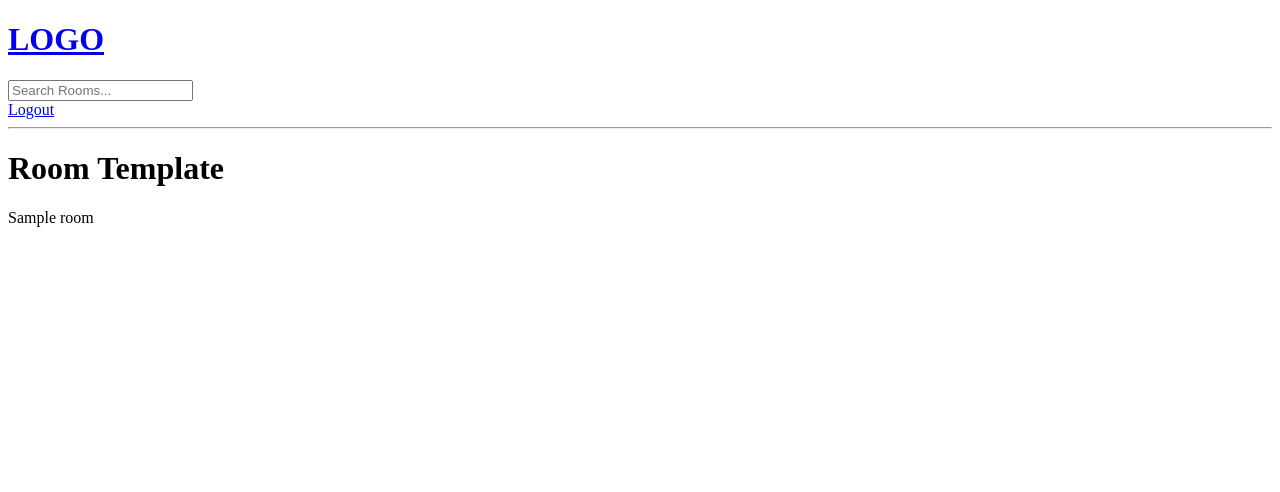
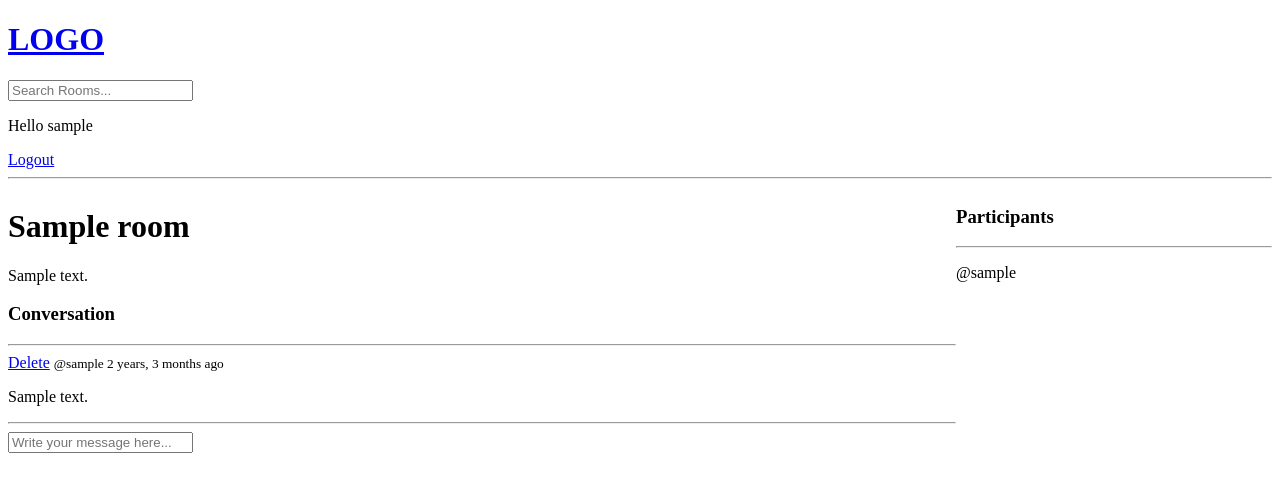
Before and after one commit to Salavei/development_forum, a Django app: page /room/1/ in a window 1280 px wide. Shown: the top 492 px of the page. Run offline with Django 4.2, Linux system fonts and the light colour scheme; a user stored in the database is signed in; tables that the repository leaves empty hold one stand-in row (values such as "Sample post").

Commit message:
create user login/logout/register. create user profile. separate  components html

```diff
--- a/base/models.py
+++ b/base/models.py
@@ -14,7 +14,7 @@ class Room(models.Model):
     topic = models.ForeignKey(Topic, on_delete=models.SET_NULL, null=True)
     name = models.CharField(max_length=200)
     description = models.TextField(null=True, blank=True)
-    # participants =
+    participants = models.ManyToManyField(User, related_name='participants', blank=True)
     update = models.DateTimeField(auto_now=True)
     created = models.DateTimeField(auto_now_add=True)
 
@@ -32,5 +32,8 @@ class Message(models.Model):
     update = models.DateTimeField(auto_now=True)
     created = models.DateTimeField(auto_now_add=True)
 
+    class Meta:
+        ordering = ['-update', '-created']
+
     def __str__(self):
         return self.body[0:50]
--- a/base/templates/base/room.html
+++ b/base/templates/base/room.html
@@ -1,7 +1,60 @@
 {% extends 'main.html' %}
 
 {% block content %}
-    <h1>Room Template</h1>
-    {{ room }}
+    <style>
+        .room-container {
 
+            display: grid;
+            grid-template-columns: 3fr 1fr;
+        }
+    </style>
+
+    <div class="room-container">
+
+        <div>
+
+
+            <h1> {{ room.name }} </h1>
+
+            <p> {{ room.description }}</p>
+
+            <div class="comment-wrapper">
+                <h3>Conversation</h3>
+                <hr>
+                {% for message in room_messages %}
+
+                    <div>
+                        {% if request.user == message.user %}
+                        <a href="{% url 'delete-message' message.id %}">Delete</a>
+                        {% endif %}
+                        <small>@{{ message.user }} {{ message.created|timesince }} ago </small>
+                        <p>{{ message.body }}</p>
+                        <hr>
+                    </div>
+                {% endfor %}
+            </div>
+
+            {% if request.user.is_authenticated %}
+                <div class="comment-form">
+                    <form method="POST" action="">{% csrf_token %}
+
+
+                        <input type="text" name="body" placeholder="Write your message here..."/>
+
+                    </form>
+
+                </div>
+            {% endif %}
+        </div>
+
+        <div>
+            <h3>Participants</h3>
+            <hr>
+            {% for participant in participants %}
+                <div>
+                    <p>@{{ participant.username }} </p>
+                </div>
+            {% endfor %}
+        </div>
+    </div>
 {% endblock %}
--- a/base/urls.py
+++ b/base/urls.py
@@ -1,16 +1,17 @@
 from django.urls import path
 from . import views
-
 
 urlpatterns = [
 
     path('login/', views.loginPage, name='login'),
     path('logout/', views.logoutUser, name='logout'),
-
+    path('register/', views.registerPage, name='register'),
 
     path('', views.home, name='home'),
     path('room/<str:pk>/', views.room, name='room'),
+    path('profile/<str:pk>/', views.userProfile, name='user-profile'),
     path('create-room/', views.createRoom, name='create-room'),
     path('update-room/<str:pk>/', views.updateRoom, name='update-room'),
     path('delete-room/<str:pk>/', views.deleteRoom, name='delete-room'),
+    path('delete-message/<str:pk>/', views.deleteMessage, name='delete-message'),
 ]
--- a/base/views.py
+++ b/base/views.py
@@ -1,7 +1,10 @@
 from django.shortcuts import render, redirect
+from django.http import HttpResponse
 from django.db.models import Q
+from django.contrib.auth.decorators import login_required
 from django.contrib.auth import authenticate, login, logout
-from .models import Room, Topic
+from django.contrib.auth.forms import UserCreationForm
+from .models import Room, Topic, Message
 from .forms import RoomForm
 from django.contrib.auth.models import User
 from django.contrib import messages
@@ -16,15 +19,19 @@ def home(request):
     )
     topics = Topic.objects.all()
     room_count = rooms.count()
+    room_messages = Message.objects.all().filter(Q(room__topic__name__icontains=q))
 
-    context = {'rooms': rooms, 'topics': topics, 'room_count': room_count}
+    context = {'rooms': rooms, 'topics': topics, 'room_count': room_count, 'room_messages': room_messages}
     return render(request, 'base/home.html', context)
 
 
 def loginPage(request):
-    context = {}
+    page = 'login'
+    if request.user.is_authenticated:
+        return redirect('home')
+
     if request.method == 'POST':
-        username = request.POST.get('username')
+        username = request.POST.get('username').lower()
         password = request.POST.get('password')
         try:
             user = User.objects.get(username=username)
@@ -36,7 +43,7 @@ def loginPage(request):
             return redirect('home')
         else:
             messages.error(request, 'Username OR password does not exist')
-
+    context = {'page': page}
     return render(request, 'base/login_register.html', context)
 
 
@@ -45,13 +52,50 @@ def logoutUser(request):
     return redirect('home')
 
 
+def registerPage(request):
+    form = UserCreationForm()
+    context = {'form': form}
+    if request.method == 'POST':
+        form = UserCreationForm(request.POST)
+        if form.is_valid():
+            user = form.save(commit=False)
+            user.username = user.username.lower()
+            user.save()
+            login(request, user)
+            return redirect('home')
+        else:
+            messages.error(request, 'An error occurred during registration')
+
+    return render(request, 'base/login_register.html', context)
+
+
 def room(request, pk):
     room = Room.objects.get(id=pk)
-    context = {'room': room}
+    room_messages = room.message_set.all().order_by('-created')
+    participants = room.participants.all()
+    if request.method == 'POST' and request.POST.get('body'):
+        messages = Message.objects.create(
+            user=request.user,
+            room=room,
+            body=request.POST.get('body')
+        )
+        room.participants.add(request.user)
+        return redirect('room', pk=room.id)
 
+    context = {'room': room, 'room_messages': room_messages, 'participants': participants}
     return render(request, 'base/room.html', context)
 
 
+def userProfile(request, pk):
+    user = User.objects.get(id=pk)
+    rooms = user.room_set.all()
+    room_messages = user.message_set.all()
+    topics = Topic.objects.all()
+    context = {'user': user, 'rooms': rooms, 'room_messages': room_messages, 'topics': topics}
+    return render(request, 'base/profile.html', context)
+
+
+@login_required(login_url='login')
 def createRoom(request):
     form = RoomForm()
     if request.method == 'POST':
@@ -63,10 +107,13 @@ def createRoom(request):
     return render(request, 'base/room_form.html', context)
 
 
+@login_required(login_url='login')
 def updateRoom(request, pk):
     room = Room.objects.get(id=pk)
     form = RoomForm(instance=room)
 
+    if request.user != room.host:
+        return HttpResponse('You are not allowed here!!')
     if request.method == 'POST':
         form = RoomForm(request.POST, instance=room)
         if form.is_valid():
@@ -77,9 +124,26 @@ def updateRoom(request, pk):
     return render(request, 'base/room_form.html', context)
 
 
+@login_required(login_url='login')
 def deleteRoom(request, pk):
     room = Room.objects.get(id=pk)
+
+    if request.user != room.host:
+        return HttpResponse('You are not allowed here!!')
+
     if request.method == 'POST':
         room.delete()
         return redirect('home')
     return render(request, 'base/delete.html', {'obj': room})
+
+
+@login_required(login_url='login')
+def deleteMessage(request, pk):
+    message = Message.objects.get(id=pk)
+    if request.user != message.user:
+        return HttpResponse('You are not allowed here!!')
+
+    if request.method == 'POST':
+        message.delete()
+        return redirect('home')
+    return render(request, 'base/delete.html', {'obj': message})
--- a/templates/navbar.html
+++ b/templates/navbar.html
@@ -11,6 +11,7 @@
 </form>
 
 {% if request.user.is_authenticated  %}
+    <p>Hello {{ request.user }}</p>
 <a href="{% url 'logout' %}">Logout</a>
 {% else %}
 <a href="{% url 'login' %}">Login</a>
```
Also changed, not shown: base/templates/base/activity_component.html (added, +16 -0 lines), base/templates/base/feed_component.html (added, +15 -0 lines), base/templates/base/home.html (+8 -36 lines), base/templates/base/login_register.html (+18 -0 lines), base/templates/base/profile.html (added, +28 -0 lines), base/templates/base/topics_component.html (added, +19 -0 lines), studybud/settings.py (+47 -2 lines), base/migrations/0003_alter_room_options_room_participants.py (added), 2 other files.
